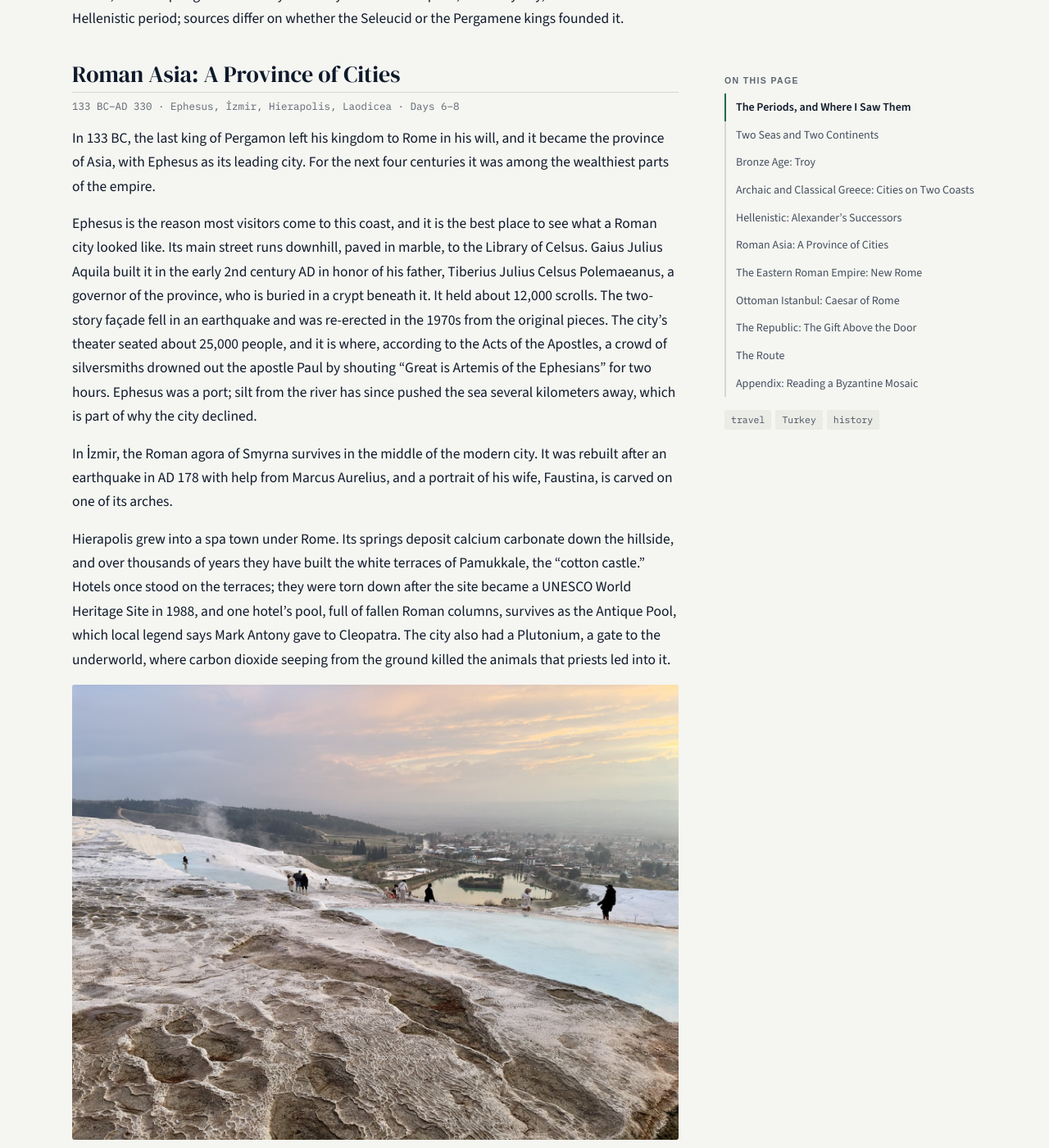
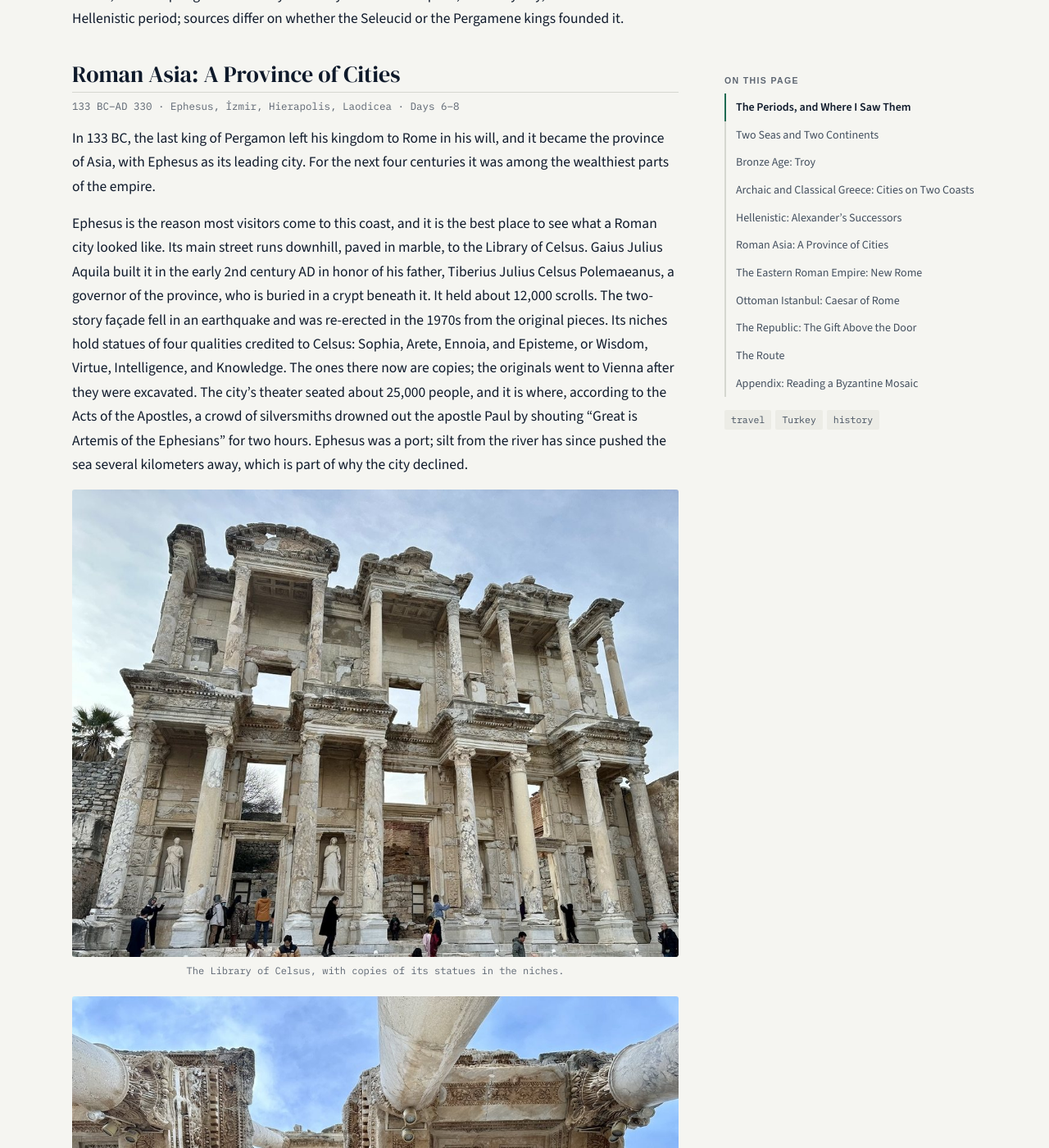
Before and after one commit to WizardKingZ/WizardKingZ.github.io, a Jekyll site: the page built from _posts/2024-12-30-the-city-and-the-church.md, in a window 1280 px wide and 1400 px high, scrolled down 7139 px. Shown: the whole window at 82% size. Built offline with Jekyll 4.4.1, drawn with Linux system fonts in a browser that asks for light colours; some of the changed text lies outside the part shown.

Commit message:
Turkey post: Ephesus photos, Celsus statues, Hierapolis theater
Co-Authored-By: Claude Opus 5.5 <noreply@anthropic.com>
Claude-Session: https://claude.ai/code/session_01HuzLqhE1N2LXEfqC3bb9e5

```diff
--- a/_posts/2024-12-30-the-city-and-the-church.md
+++ b/_posts/2024-12-30-the-city-and-the-church.md
@@ -100,7 +100,19 @@ Inland, the hot springs above the Lycus valley became Hierapolis, the "holy city
 
 In 133 BC, the last king of Pergamon left his kingdom to Rome in his will, and it became the province of Asia, with Ephesus as its leading city. For the next four centuries it was among the wealthiest parts of the empire.
 
-Ephesus is the reason most visitors come to this coast, and it is the best place to see what a Roman city looked like. Its main street runs downhill, paved in marble, to the Library of Celsus. Gaius Julius Aquila built it in the early 2nd century AD in honor of his father, Tiberius Julius Celsus Polemaeanus, a governor of the province, who is buried in a crypt beneath it. It held about 12,000 scrolls. The two-story façade fell in an earthquake and was re-erected in the 1970s from the original pieces. The city's theater seated about 25,000 people, and it is where, according to the Acts of the Apostles, a crowd of silversmiths drowned out the apostle Paul by shouting "Great is Artemis of the Ephesians" for two hours. Ephesus was a port; silt from the river has since pushed the sea several kilometers away, which is part of why the city declined.
+Ephesus is the reason most visitors come to this coast, and it is the best place to see what a Roman city looked like. Its main street runs downhill, paved in marble, to the Library of Celsus. Gaius Julius Aquila built it in the early 2nd century AD in honor of his father, Tiberius Julius Celsus Polemaeanus, a governor of the province, who is buried in a crypt beneath it. It held about 12,000 scrolls. The two-story façade fell in an earthquake and was re-erected in the 1970s from the original pieces. Its niches hold statues of four qualities credited to Celsus: Sophia, Arete, Ennoia, and Episteme, or Wisdom, Virtue, Intelligence, and Knowledge. The ones there now are copies; the originals went to Vienna after they were excavated. The city's theater seated about 25,000 people, and it is where, according to the Acts of the Apostles, a crowd of silversmiths drowned out the apostle Paul by shouting "Great is Artemis of the Ephesians" for two hours. Ephesus was a port; silt from the river has since pushed the sea several kilometers away, which is part of why the city declined.
+
+![The two-story façade of the Library of Celsus at Ephesus, with statues in its niches](/assets/images/turkey-2024/celsus-facade.jpg)
+*The Library of Celsus, with copies of its statues in the niches.*
+{: .caption}
+
+![Looking straight up between the columns of the Library of Celsus at its carved, coffered ceilings](/assets/images/turkey-2024/celsus-ceiling.jpg)
+*Looking up between the columns of the façade.*
+{: .caption}
+
+![A ginger cat and a black-and-white cat sitting on a marble column drum at Ephesus](/assets/images/turkey-2024/ephesus-cats.jpg)
+*The present tenants of Ephesus.*
+{: .caption}
 
 In İzmir, the Roman agora of Smyrna survives in the middle of the modern city. It was rebuilt after an earthquake in AD 178 with help from Marcus Aurelius, and a portrait of his wife, Faustina, is carved on one of its arches.
 
@@ -118,7 +130,11 @@ Hierapolis grew into a spa town under Rome. Its springs deposit calcium carbonat
 *The main street of Hierapolis at dusk.*
 {: .caption}
 
-Hierapolis also produced the best-known Stoic of the Roman era. Epictetus was born here around AD 50, was taken to Rome as a slave, and after he was freed taught philosophy in Greece. His student Arrian, the historian whose account of Alexander includes the visit to Achilles' tomb, wrote down his lectures. The Stoics held that virtue is a kind of knowledge, and they named four virtues:
+![The Roman theater at Hierapolis, with its stage building and curved rows of seats](/assets/images/turkey-2024/hierapolis-theater.jpg)
+*The Roman theater at Hierapolis, on the hillside above the city.*
+{: .caption}
+
+Hierapolis also produced the best-known Stoic of the Roman era. Epictetus was born here around AD 50, was taken to Rome as a slave, and after he was freed taught philosophy in Greece. His student Arrian, the historian whose account of Alexander includes the visit to Achilles' tomb, wrote down his lectures. The Stoics held that virtue is a kind of knowledge, the same idea carved into the façade of the Library of Celsus, and they named four virtues:
 
 - **Wisdom:** knowing what is good and what is bad.
 - **Courage:** knowing what is to be feared and what is not.
```
Also changed, not shown: assets/images/turkey-2024/celsus-ceiling.jpg (added), assets/images/turkey-2024/celsus-facade.jpg (added), assets/images/turkey-2024/ephesus-cats.jpg (added), assets/images/turkey-2024/hierapolis-theater.jpg (added).
